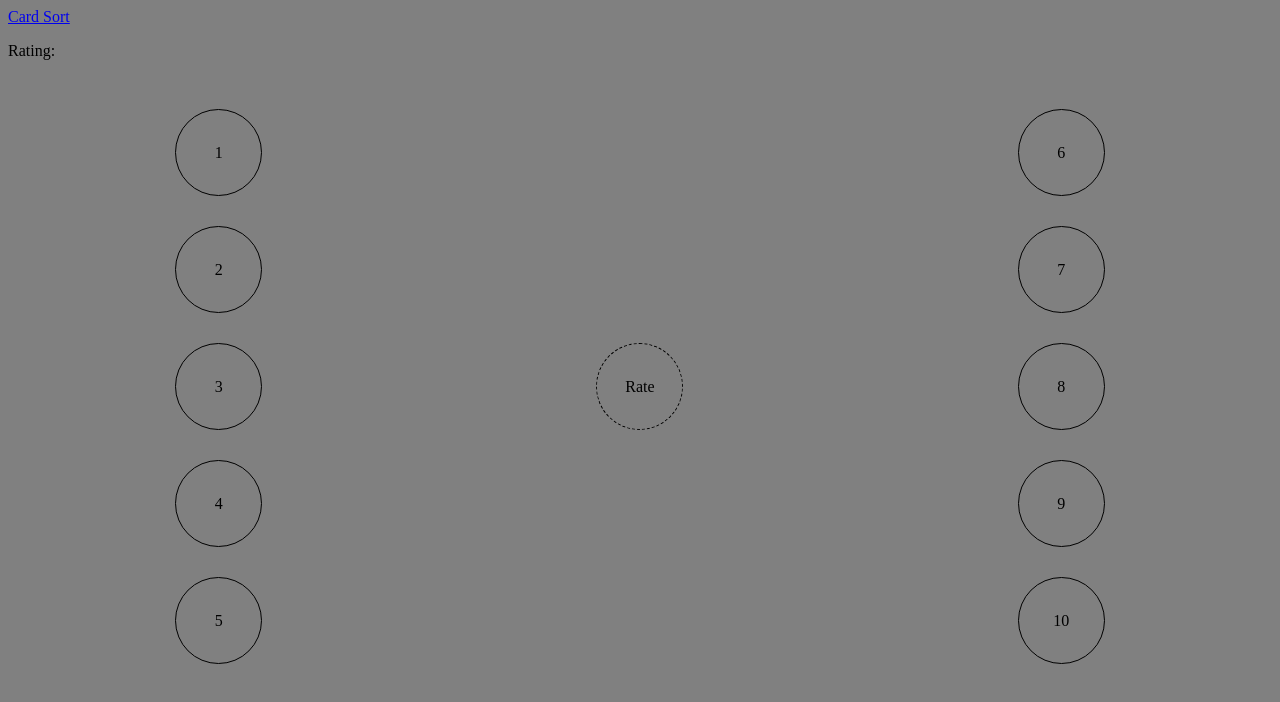
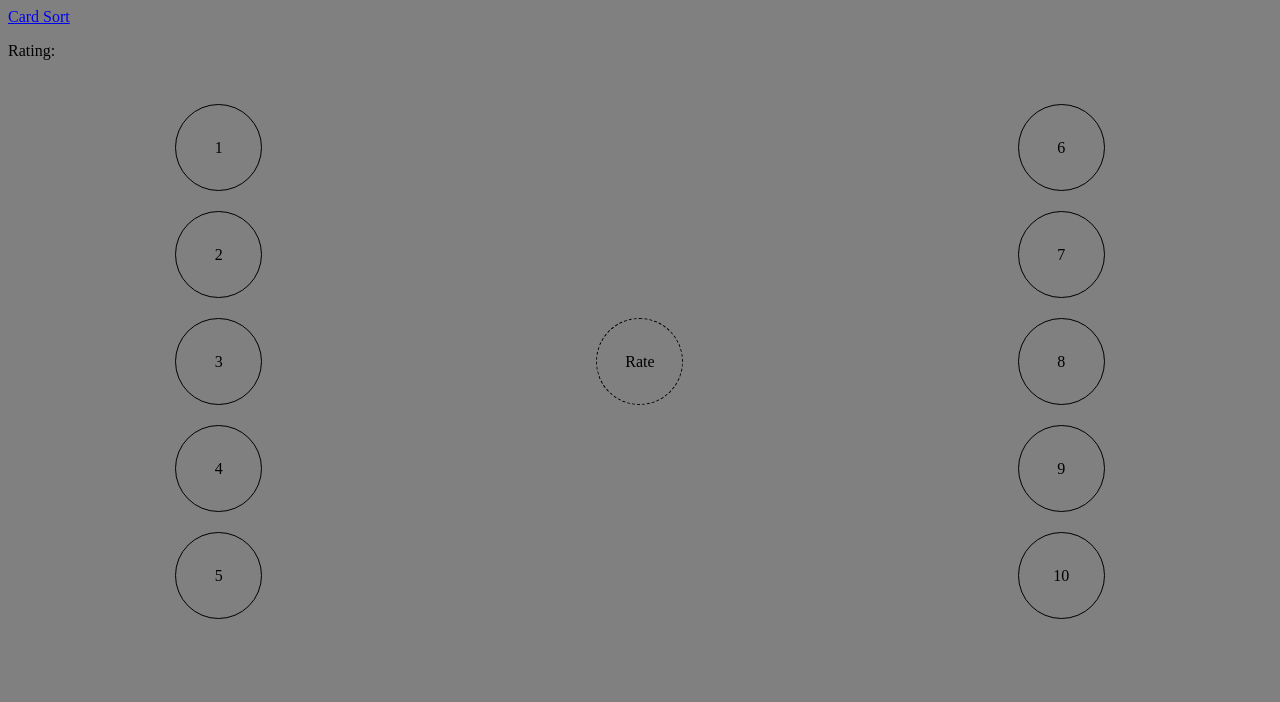
Before and after one commit to zjrobinson90/cardsort, a plain HTML site: page index.html in a window 1280 px wide. Drawn offline with nearby package versions, Linux system fonts and the light colour scheme.

Commit message:
flex fill space

```diff
--- a/index.html
+++ b/index.html
@@ -12,7 +12,7 @@
   -->
   <style>
   .draggable { width: 75px; height: 75px; line-height: 75px;
-	padding: 5px; float: left; margin: 15px 0px 15px 0px;
+	padding: 5px; float: left; margin: 10px 0px 10px 0px;
 	font-size: 1em; text-align: center;
 	border-radius: 50%; border-style: solid; border-width: 1px; border-color: black }
 
@@ -24,6 +24,8 @@
 	border-radius: 50%; border-style: dashed; border-width: 1px; border-color: black}
 
   .big-flex-container{
+	width: 100%;
+	height: 100%;
 	display: -webkit-box;
 	display: -moz-box;
 	display: -ms-flexbox;
```
